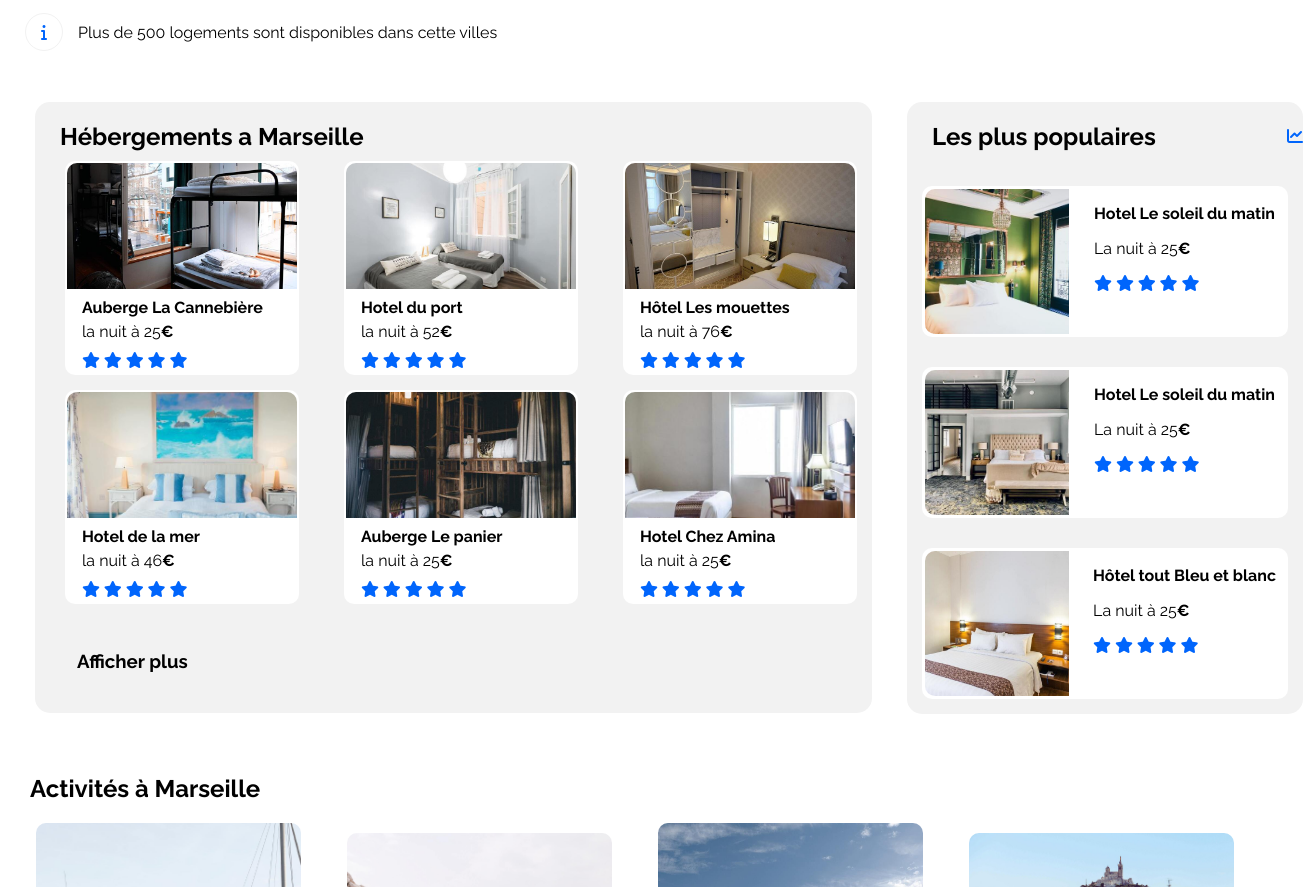
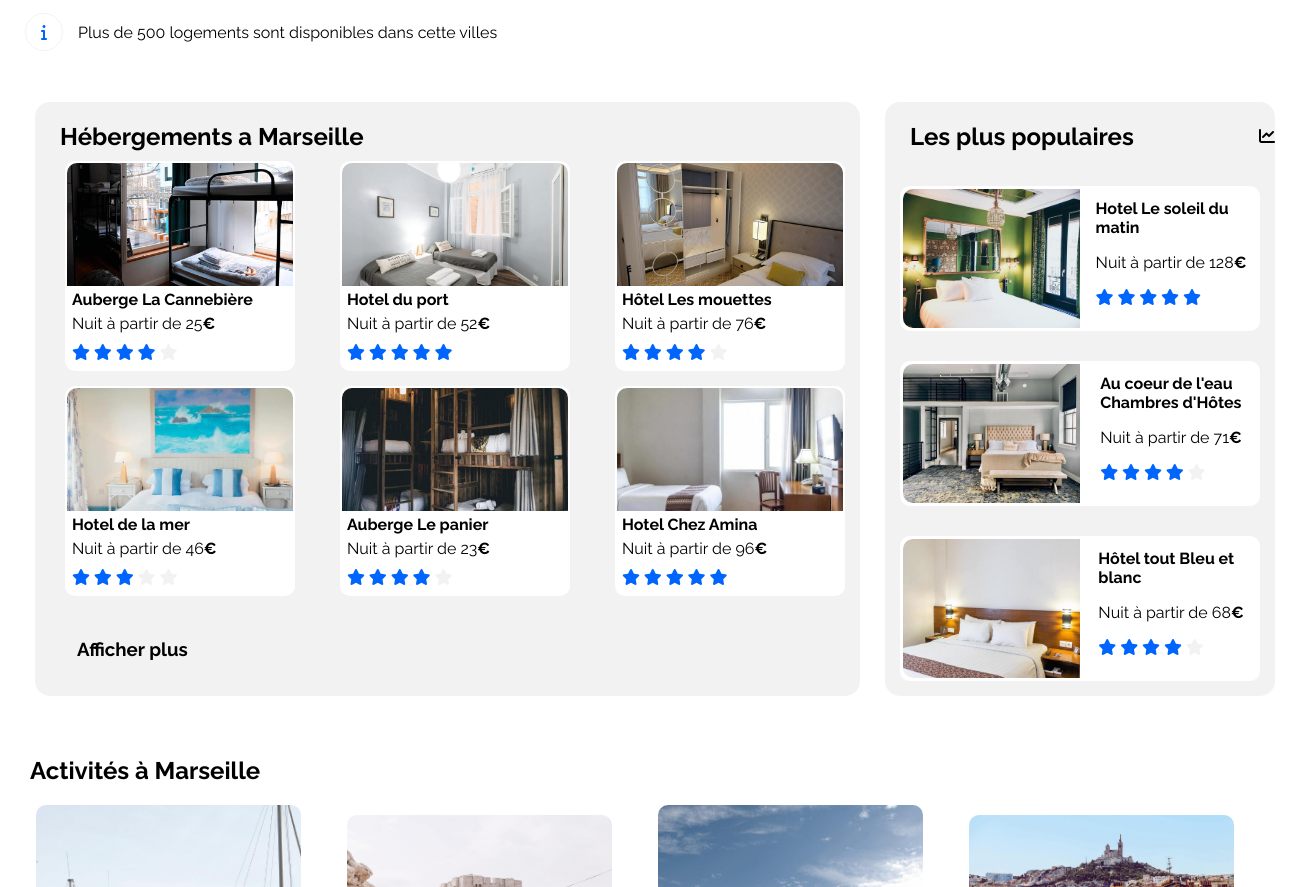
Before and after one commit to JefStartDev/P2_Booki, a plain HTML site: page booki.html in a window 1280 px wide. Shown: the part 346-1233 px from the top of the page, 1303 px wide, since content can reach past the window. Drawn offline with Linux system fonts and the light colour scheme; files whose address does not match are found by name.

Commit message:
BOOKI 98%

```diff
--- a/booki.html
+++ b/booki.html
@@ -77,14 +77,14 @@
                     <img src="Assets/images/hebergements/4_small/marcus-loke-WQJvWU_HZFo-unsplash.jpg" alt="image">
             <div class="info-hotel">
                 <div class="card__title">Auberge La Cannebière</div>
-                 <p class="card__price">la nuit à 25<strong>€</strong></p>
+                 <p class="card__price">Nuit à partir de 25<strong>€</strong></p>
 
                  <span class="card___rate--icon">
                     <i class="fas fa-star"></i>
                     <i class="fas fa-star"></i>
                     <i class="fas fa-star"></i>
                     <i class="fas fa-star"></i>
-                    <i class="fas fa-star"></i>
+                    <i class="fas fa-star empty"></i>
                  </span>
             </div>
                 </article>
@@ -93,14 +93,14 @@
                     <img src="Assets/images/hebergements/4_small/annie-spratt-Eg1qcIitAuA-unsplash.jpg" alt="image">
                 <div class="info-hotel">
                 <div class="card__title">Hotel de la mer</div>
-                 <p class="card__price">la nuit à 46<strong>€</strong></p>
+                 <p class="card__price">Nuit à partir de 46<strong>€</strong></p>
 
                  <span class="card___rate--icon">
                     <i class="fas fa-star"></i>
                     <i class="fas fa-star"></i>
                     <i class="fas fa-star"></i>
-                    <i class="fas fa-star"></i>
-                    <i class="fas fa-star"></i>
+                    <i class="fas fa-star empty"></i>
+                    <i class="fas fa-star empty"></i>
                  </span>
 
                 </div>
@@ -121,7 +121,7 @@
                 <img src="Assets/images/hebergements/4_small/fred-kleber-gTbaxaVLvsg-unsplash.jpg" alt="image">
                 <div class="info-hotel">
                 <div class="card__title">Hotel du port</div>
-                 <p class="card__price">la nuit à 52<strong>€</strong></p>
+                 <p class="card__price">Nuit à partir de 52<strong>€</strong></p>
 
                  <span class="card___rate--icon">
                     <i class="fas fa-star"></i>
@@ -137,14 +137,14 @@
                 <img src="Assets/images/hebergements/4_small/nicate-lee-kT-ZyaiwBe0-unsplash.jpg" alt="image">
                 <div class="info-hotel">
                 <div class="card__title">Auberge Le panier</div>
-                 <p class="card__price">la nuit à 25<strong>€</strong></p>
+                 <p class="card__price">Nuit à partir de 23<strong>€</strong></p>
 
                  <span class="card___rate--icon">
                     <i class="fas fa-star"></i>
                     <i class="fas fa-star"></i>
                     <i class="fas fa-star"></i>
                     <i class="fas fa-star"></i>
-                    <i class="fas fa-star"></i>
+                    <i class="fas fa-star empty"></i>
                  </span>
                 </div>
             </article>
@@ -156,14 +156,14 @@
                 <img src="Assets/images/hebergements/4_small/reisetopia-B8WIgxA_PFU-unsplash.jpg" alt="image">
                 <div class="info-hotel">
                 <div class="card__title">Hôtel Les mouettes</div>
-                 <p class="card__price">la nuit à 76<strong>€</strong></p>
+                 <p class="card__price">Nuit à partir de 76<strong>€</strong></p>
 
                  <span class="card___rate--icon">
                     <i class="fas fa-star"></i>
                     <i class="fas fa-star"></i>
                     <i class="fas fa-star"></i>
                     <i class="fas fa-star"></i>
-                    <i class="fas fa-star"></i>
+                    <i class="fas fa-star empty"></i>
                  </span>
                 </div>
             </article>
@@ -172,7 +172,7 @@
                 <img src="Assets/images/hebergements/4_small/febrian-zakaria-M6S1WvfW68A-unsplash.jpg" alt="image">
                 <div class="info-hotel">
                 <div class="card__title">Hotel Chez Amina</div>
-                 <p class="card__price">la nuit à 25<strong>€</strong></p>
+                 <p class="card__price">Nuit à partir de 96<strong>€</strong></p>
 
                  <span class="card___rate--icon">
                     <i class="fas fa-star"></i>
@@ -201,12 +201,12 @@
             <h2>Les plus populaires</h2>
             <i class="fas fa-chart-line"></i>
             </div>
-
+        <a href="">
             <article id="hotelsoleil" class="card__thumb--pop">
                 <img src="Assets/images/hebergements/4_small/emile-guillemot-Bj_rcSC5XfE-unsplash.jpg" alt="image">
             <div class="info-hotel">
-                <div>Hotel Le soleil du matin</div>
-                <p>La nuit à 25<strong>€</strong></p>
+                <h4>Hotel Le soleil du <br> matin</h4>
+                <p>Nuit à partir de 128<strong>€</strong></p>
                  <span class="card___rate--icon">
                     <i class="fas fa-star"></i>
                     <i class="fas fa-star"></i>
@@ -221,14 +221,14 @@
             <article id="coeurdeleau" class="card__thumb--pop">
                 <img src="Assets/images/hebergements/4_small/aw-creative-VGs8z60yT2c-unsplash.jpg" alt="image">
             <div class="info-hotel">
-                <div>Hotel Le soleil du matin</div>
-                        <p>La nuit à 25<strong>€</strong></p>
+                <h4>Au coeur de l'eau <br>Chambres d'Hôtes</h4>
+                <p>Nuit à partir de 71<strong>€</strong></p>
                     <span class="card___rate--icon">
                         <i class="fas fa-star"></i>
                         <i class="fas fa-star"></i>
                         <i class="fas fa-star"></i>
                         <i class="fas fa-star"></i>
-                    <i class="fas fa-star"></i>
+                        <i class="fas fa-star empty"></i>
                     </span>
             </div>
             </article>
@@ -239,14 +239,14 @@
                 <article id="bleublanc" class="card__thumb--pop">
                     <img src="Assets/images/hebergements/4_small/febrian-zakaria-sjvU0THccQA-unsplash.jpg" alt="image">
                 <div class="info-hotel">
-                    <div>Hôtel tout Bleu et blanc</div>
-                        <p>La nuit à 25<strong>€</strong></p>
+                    <h4>Hôtel tout Bleu  et<br> blanc</h4>
+                        <p>Nuit à partir de 68<strong>€</strong></p>
                     <span class="card___rate--icon">
                         <i class="fas fa-star"></i>
                         <i class="fas fa-star"></i>
                         <i class="fas fa-star"></i>
                         <i class="fas fa-star"></i>
-                        <i class="fas fa-star"></i>
+                        <i class="fas fa-star empty"></i>
                     </span>
                 </div>
                 </article>
--- a/style.css
+++ b/style.css
@@ -297,7 +297,6 @@ template {
 [hidden] {
   display: none;
 }
-s
 
 /*propriétés générales*/
 
@@ -311,7 +310,7 @@ body {
   font-size: 16px;
   font-weight: bold;
   color: black;
-  width: 100%;
+  padding: 0px;
   margin: 0px;
 }
 
@@ -321,7 +320,9 @@ h1 {
 h2 {
   margin-left: 25px;
 }
-
+h4 {
+  margin: 0px;
+}
 p {
   font-size: 16px;
   font-weight: lighter;
@@ -477,17 +478,23 @@ button {
   justify-content: space-evenly;
   align-items: flex-start;
 }
-.bloc__main i {
+#S1 .filter-btn {
   color: #0065fc;
   justify-content: center;
 }
+article span .fas.fa-star {
+  color: #0065fc;
+}
+article span .fas.fa-star.empty {
+  color: #f2f2f2;
+}
 .bloc__section__hebergement {
   display: block;
-  height: 611px;
+  height: 594px;
   background-color: #f2f2f2;
   margin-top: 35px;
   margin-left: 35px;
-  margin-right: 35px;
+  margin-right: 25px;
   border-radius: 15px;
 }
 
@@ -526,13 +533,6 @@ button {
   box-shadow: 1px 2px 5px grey;
 }
 
-.info-hotel {
-  display: flex;
-  flex-direction: column;
-  margin-left: 15px;
-  margin-top: 15px;
-}
-
 .hebergement__card {
   display: flex;
   position: relative;
@@ -545,10 +545,7 @@ button {
   margin-left: 15px;
   position: relative;
 }
-.card__rate--icon {
-  display: flex;
-  flex-direction: column;
-}
+
 /*section les plus populaires*/
 
 .bloc--section--populaire {
@@ -558,6 +555,7 @@ button {
   flex: 1;
   width: 25%;
   margin-top: 35px;
+  margin-right: 25px;
   border-radius: 15px;
   background-color: #f2f2f2;
 }
@@ -574,6 +572,15 @@ button {
   margin: 15px;
 }
 
+.info-hotel {
+  display: flex;
+  flex-direction: column;
+  justify-content: left;
+  padding-top: 10px;
+  padding-left: 5px;
+  margin-left: 0px;
+}
+
 .card__thumb--pop:hover {
   box-shadow: 1px 2px 5px grey;
 }
@@ -582,9 +589,10 @@ button {
   display: flex;
   border-bottom-left-radius: 10px;
   border-top-left-radius: 10px;
-  width: 40%;
+  width: 50%;
   height: 100%;
   margin: 0px;
+  padding: 0px;
   object-fit: cover;
 }
 .bloc--section--populaire {
@@ -616,6 +624,7 @@ button {
   height: 65%;
   bottom: 0px;
   padding-bottom: 0px;
+  margin: 0px;
 }
 
 .card__thumb--act {
@@ -675,10 +684,8 @@ button {
 
 footer {
   display: flex;
-  justify-content: space-around;
   align-items: flex-start;
   background-color: #f2f2f2;
-  width: 100%;
 }
 
 .footer--section {
@@ -687,7 +694,7 @@ footer {
   justify-content: flex-start;
   flex-wrap: wrap;
   width: 25%;
-  margin-top: 15px;
+
   text-align: left;
 }
 .footer--section li {
@@ -698,17 +705,20 @@ footer {
 
 @media screen and (max-width: 993px) {
   body {
+    display: flex;
+    flex-direction: column;
+    flex-wrap: wrap;
     width: 100%;
-    margin: 0px;
+    margin: 20px;
   }
 
   .S1__filtres--info {
     width: 100%;
   }
   .bloc__main {
+    display: flex;
     flex-direction: column;
-    flex-wrap: wrap;
-    justify-content: center;
+    justify-content: flex-start;
     width: 100%;
   }
   .bloc__section__hebergement {
@@ -736,12 +746,12 @@ footer {
   }
 
   .bloc--section--populaire {
-    display: block;
-
+    display: flex;
+    flex-direction: column;
     flex-wrap: wrap;
     width: 100%;
     margin-top: 35px;
-    padding: 2px;
+    padding: 25px;
     border-radius: 0px;
     background-color: #f2f2f2;
   }
@@ -838,16 +848,16 @@ footer {
     padding: 3px;
     margin: 8px 5px 8px;
   }
+  .bloc__activité {
+    flex-direction: row;
+    flex-wrap: wrap;
+    justify-content: space-evenly;
+    align-items: center;
+  }
 
-  .card__thumb--act {
-    display: flex;
-    width: 100%;
-    height: 60%;
-    padding: 0px;
-  }
   .card__thumb--act--long {
     width: 100%;
-    height: 25%;
+    height: 30%;
   }
   .act--small--card {
     width: 100%;
@@ -859,7 +869,6 @@ footer {
     flex-direction: column;
     justify-content: space-around;
     width: 100%;
-    height: 50%;
   }
 
   .footer--section {
```
Lines whose indentation alone changed are shown as unchanged.
